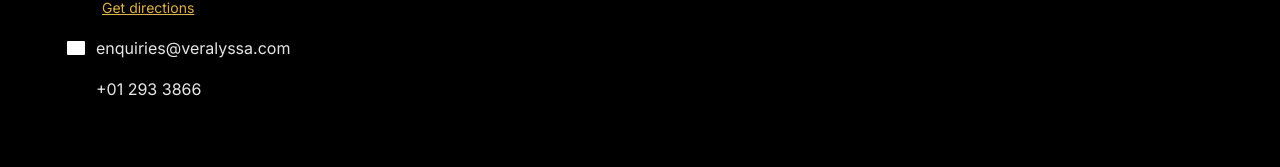
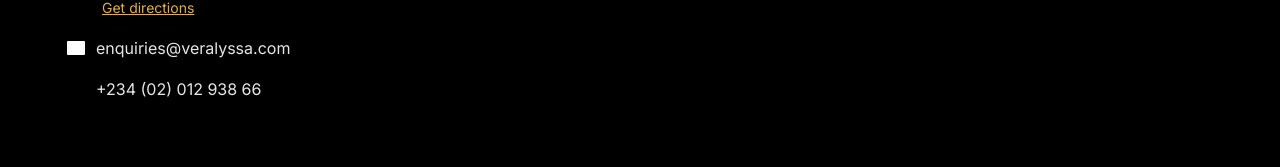
Before and after one commit to engineered-by-zumbox/veralyssa, a Next.js app: page / in a window 1280 px wide. Shown: the part 2964-3131 px from the top of the page. Built offline with nearby package versions, Linux system fonts and the light colour scheme; no server answers; some icons are missing.

Commit message:
update footer

```diff
--- a/components/Navigation/Footer.jsx
+++ b/components/Navigation/Footer.jsx
@@ -142,12 +142,12 @@
               </p>
             </a>
             <a
-              href="tel:+012933866"
+              href="tel:+2340201293866"
               target="_blank"
               className="flex gap-2 w-fit"
             >
               <Call size="24" color="#ffffff" variant="Bold" />
-              <p className="text-white/90 hover:text-white">+01 293 3866</p>
+              <p className="text-white/90 hover:text-white">+234 (02) 012 938 66</p>
             </a>
           </div>
         </div>
--- a/components/TawkToMessenger.jsx
+++ b/components/TawkToMessenger.jsx
@@ -15,11 +15,6 @@
       s1.setAttribute("crossorigin", "*");
       s0.parentNode.insertBefore(s1, s0);
     })();
-
-    // Hide the widget when it loads
-    Tawk_API.onLoad = function () {
-      Tawk_API.hideWidget();
-    };
   }, []);
 
   return null;
```
